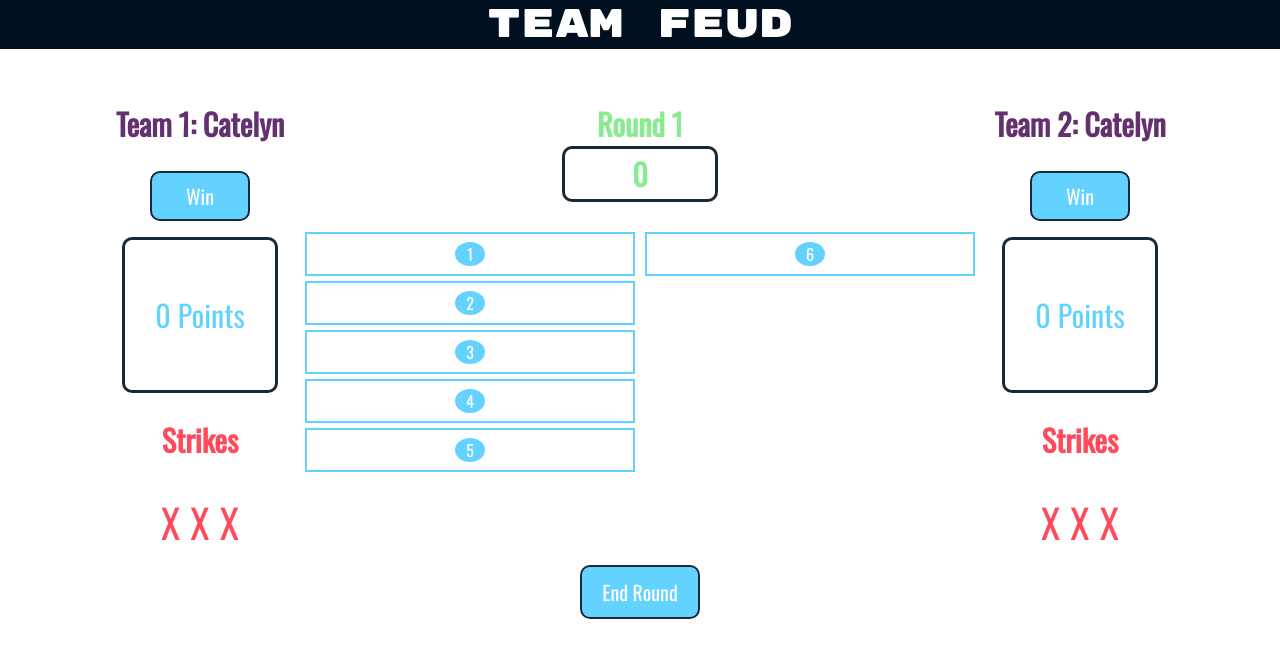
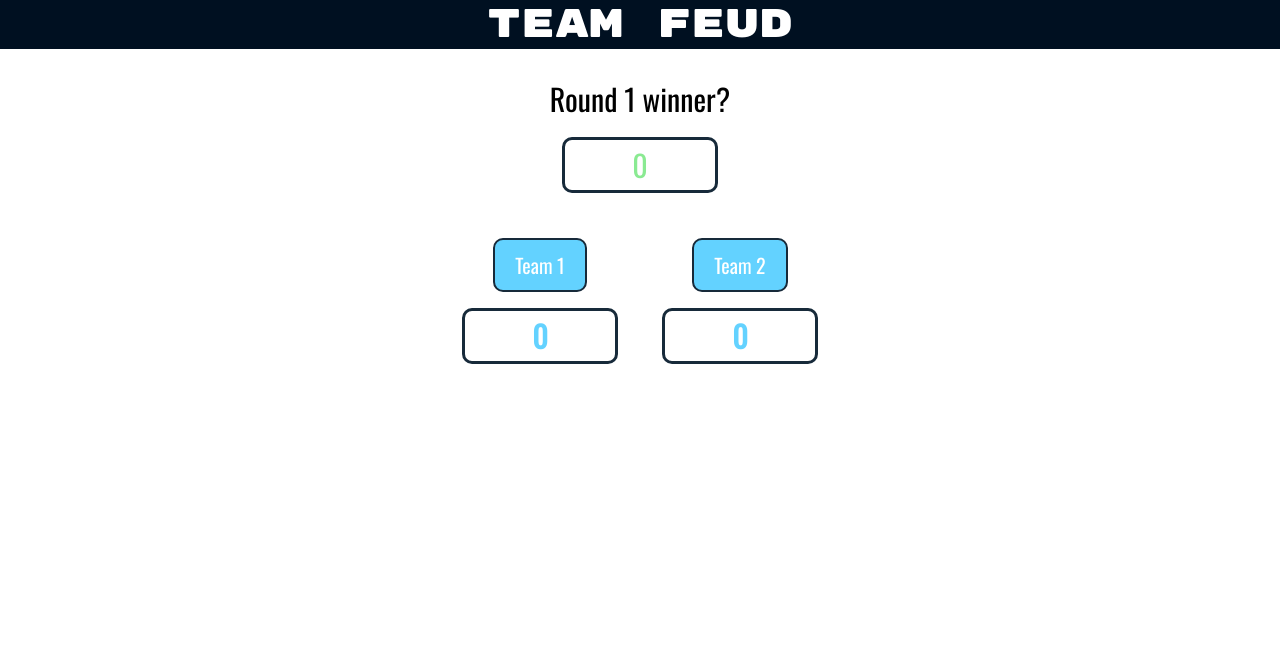
Before and after one commit to cjscholl/team-feud, a React app in the folder app/client/: page /teamfeud/game/1/1/over in a window 1280 px wide. Shown: the top 658 px of the page. Built offline with nearby package versions, Linux system fonts and the light colour scheme.

Commit message:
feat: end round and end game

```diff
--- a/app/client/package.json
+++ b/app/client/package.json
@@ -26,6 +26,7 @@
   },
   "homepage": "https://github.com/cjscholl/team-feud#readme",
   "dependencies": {
+    "confetti-js": "0.0.18",
     "prop-types": "^15.7.2",
     "react": "^16.13.1",
     "react-dom": "^16.13.1",
@@ -44,7 +45,6 @@
     "babel-loader": "^8.1.0",
     "copy-webpack-plugin": "^6.0.3",
     "css-loader": "^3.6.0",
-    "style-loader": "^1.2.1",
     "eslint": "^7.2.0",
     "eslint-config-airbnb": "^18.2.0",
     "eslint-config-prettier": "^6.11.0",
@@ -52,6 +52,7 @@
     "eslint-plugin-jsx-a11y": "^6.3.1",
     "eslint-plugin-react": "^7.20.3",
     "eslint-plugin-react-hooks": "^4.0.0",
+    "style-loader": "^1.2.1",
     "webpack": "^4.43.0",
     "webpack-cli": "^3.3.12",
     "webpack-dev-server": "^3.11.0"
--- a/app/client/src/App.js
+++ b/app/client/src/App.js
@@ -8,6 +8,8 @@ import StartMenu from './components/StartMenu';
 import Game from './components/Game';
 import Header from './components/common/Header';
 import Content from './components/common/Content';
+import RoundOver from './components/RoundOver';
+import Winner from './components/Winner';
 
 export const App = () => (
   <>
@@ -16,7 +18,9 @@ export const App = () => (
       <Router basename="/teamfeud">
         <Route exact path="/" component={GameMenu} />
         <Route path="/start" component={StartMenu} />
-        <Route path="/game/:gameId/:roundId" component={Game} />
+        <Route path="/game/winner" component={Winner} />
+        <Route exact path="/game/:gameId/:roundId" component={Game} />
+        <Route exact path="/game/:gameId/:roundId/over" component={RoundOver} />
         {/* <Route path="/create" render={() => <CreateMenu />} /> */}
       </Router>
     </Content>
--- a/app/client/src/components/Game.js
+++ b/app/client/src/components/Game.js
@@ -24,21 +24,21 @@ export const Game = ({
   roundPoints, team1Score, team2Score, onWinClick,
 }) => {
   const { gameId, roundId } = useParams();
-  const handleTeamOneWinClick = () => onWinClick('one', roundPoints);
-  const handleTeamTwoWinClick = () => onWinClick('two', roundPoints);
+  const handleTeamOneWinClick = () => onWinClick('1', roundPoints);
+  const handleTeamTwoWinClick = () => onWinClick('2', roundPoints);
   return (
     <GameContainer>
-      <TeamContainer><TeamInfo teamId="1" teamNumber={1} teamName="Catelyn" teamScore={team1Score} strikes={3} onWinClick={handleTeamOneWinClick} /></TeamContainer>
+      <TeamContainer><TeamInfo teamId="1" teamNumber="1" teamName="Catelyn" teamScore={team1Score} strikes={3} onWinClick={handleTeamOneWinClick} /></TeamContainer>
       <GameBoardContainer><GameBoard gameId={gameId} roundId={roundId} /></GameBoardContainer>
-      <TeamContainer><TeamInfo teamId="2" teamNumber={2} teamName="Catelyn" teamScore={team2Score} strikes={3} onWinClick={handleTeamTwoWinClick} /></TeamContainer>
+      <TeamContainer><TeamInfo teamId="2" teamNumber="2" teamName="Catelyn" teamScore={team2Score} strikes={3} onWinClick={handleTeamTwoWinClick} /></TeamContainer>
     </GameContainer>
   );
 };
 
 const mapStateToProps = (state) => ({
   roundPoints: state.round.points,
-  team1Score: state.team.one.points,
-  team2Score: state.team.two.points,
+  team1Score: state.team['1'].points,
+  team2Score: state.team['2'].points,
 });
 
 const mapDispatchToProps = (dispatch) => ({
--- a/app/client/src/components/GameBoard/GameBoard.js
+++ b/app/client/src/components/GameBoard/GameBoard.js
@@ -1,12 +1,12 @@
 import React from 'react';
 import { connect } from 'react-redux';
+import { useHistory, useLocation } from 'react-router-dom';
 import styled from 'styled-components';
 import PropTypes from 'prop-types';
 import AnswerBox from './AnswerBox';
 import Button from '../common/Button';
 
-const RoundHeader = styled.h2`
-  color: #8AEA92;
+const RoundContainer = styled.div`
   font-size: 30px;
   text-align: center;
   display: flex;
@@ -29,8 +29,10 @@ const AnswerColumn = styled.div`
 `;
 
 const RoundPoints = styled.div`
+  margin-top: 1rem;
   height: 50px;
   width: 150px;
+  color: #8AEA92;
   border-radius: 10px;
   display: flex;
   align-items: center;
@@ -64,21 +66,27 @@ export const generateAnswerBoxColumns = (answersList) => {
 };
 
 export const GameBoard = ({
-  roundNumber, roundPoints, answersList, updateRoundPoints,
-}) => (
+  roundId, roundPoints, answersList, updateRoundPoints,
+}) => {
+  const history = useHistory();
+  const location = useLocation();
+  const handleRoundEndClick = () => { history.push(`${location.pathname}/over`); };
+
+  return (
     <>
-    <RoundHeader>
-      {`Round ${roundNumber}`}
+      <RoundContainer>
+        {`Round ${roundId}`}
         <RoundPoints>{roundPoints}</RoundPoints>
-    </RoundHeader>
+      </RoundContainer>
       <AnswersContainer>
         {generateAnswerBoxColumns(answersList, updateRoundPoints)}
       </AnswersContainer>
-    <RoundHeader>
-      <Button>End Round</Button>
-    </RoundHeader>
+      <RoundContainer>
+        <Button onClick={handleRoundEndClick}>End Round</Button>
+      </RoundContainer>
     </>
   );
+};
 
 const mapStateToProps = (state, ownProps) => {
   const { gameId, roundId } = ownProps;
@@ -92,7 +100,7 @@ const mapStateToProps = (state, ownProps) => {
 export default connect(mapStateToProps)(GameBoard);
 
 GameBoard.propTypes = {
-  roundNumber: PropTypes.number.isRequired,
+  roundId: PropTypes.number.isRequired,
   roundPoints: PropTypes.number.isRequired,
   updateRoundPoints: PropTypes.func,
   answersList: PropTypes.arrayOf(PropTypes.shape({
--- /dev/null
+++ b/app/client/src/components/RoundOver.js
@@ -0,0 +1,125 @@
+import React from 'react';
+import { connect } from 'react-redux';
+import styled from 'styled-components';
+import { useParams, useHistory } from 'react-router-dom';
+import PropTypes from 'prop-types';
+import Button from './common/Button';
+import { addToTeamPoints } from '../actions/teamActions';
+import { setRoundPoints } from '../actions/roundActions';
+
+const RoundContainer = styled.div`
+  font-size: 30px;
+  text-align: center;
+  display: flex;
+  flex-direction: column;
+  align-items: center;
+`;
+
+const WinnerButtonsContainer = styled.h2`
+  justify-content: center;
+  display: flex;
+  width: 100%;
+`;
+
+const PointsBox = styled.div`
+  background: white;
+  height: 50px;
+  width: 150px;
+  border-radius: 10px;
+  display: flex;
+  align-items: center;
+  justify-content: center;
+  border: 3px solid #172A3A;
+  margin-top: 1rem;
+`;
+
+const WinnerOption = styled.h2`
+  font-size: 30px;
+  text-align: center;
+  display: flex;
+  flex-direction: column;
+  align-items: center;
+  width: 200px;
+`;
+
+const RoundPoints = styled.div`
+  margin-top: 1rem;
+  height: 50px;
+  width: 150px;
+  color: #8AEA92;
+  border-radius: 10px;
+  display: flex;
+  align-items: center;
+  justify-content: center;
+  border: 3px solid #172A3A;
+`;
+
+const TeamScore = styled.span`
+    color: #63D2FF;
+    font-size: 30px;
+`;
+
+export const RoundOver = ({
+  roundPoints, team1Score, team2Score, onWinClick,
+}) => {
+  const history = useHistory();
+  const { gameId, roundId } = useParams();
+
+  const advanceRound = () => {
+    const nextRound = parseInt(roundId, 10) + 1;
+    setTimeout(() => {
+      if (nextRound <= 3) history.push(`/game/${gameId}/${nextRound}`);
+      else history.push('/game/winner');
+    }, 1000);
+  };
+
+  const handleTeamOneWinClick = () => {
+    onWinClick(1, roundPoints);
+    advanceRound();
+  };
+  const handleTeamTwoWinClick = () => {
+    onWinClick(2, roundPoints);
+    advanceRound();
+  };
+
+  return (
+    <>
+      <RoundContainer>
+        {`Round ${roundId} winner?`}
+        <RoundPoints>{roundPoints}</RoundPoints>
+      </RoundContainer>
+      <WinnerButtonsContainer>
+        <WinnerOption>
+          <Button onClick={handleTeamOneWinClick}>Team 1</Button>
+          <PointsBox><TeamScore>{team1Score}</TeamScore></PointsBox>
+        </WinnerOption>
+        <WinnerOption>
+          <Button onClick={handleTeamTwoWinClick}>Team 2</Button>
+          <PointsBox><TeamScore>{team2Score}</TeamScore></PointsBox>
+        </WinnerOption>
+      </WinnerButtonsContainer>
+    </>
+  );
+};
+
+const mapStateToProps = (state) => ({
+  roundPoints: state.round.points,
+  roundNumber: state.round.number,
+  team1Score: state.team['1'].points,
+  team2Score: state.team['2'].points,
+});
+const mapDispatchToProps = (dispatch) => ({
+  onWinClick: (teamNumber, points) => {
+    dispatch(addToTeamPoints(teamNumber, points));
+    dispatch(setRoundPoints(0));
+  },
+});
+
+export default connect(mapStateToProps, mapDispatchToProps)(RoundOver);
+
+RoundOver.propTypes = {
+  roundPoints: PropTypes.number.isRequired,
+  onWinClick: PropTypes.func,
+  team1Score: PropTypes.number,
+  team2Score: PropTypes.number,
+};
--- a/app/client/src/components/TeamInfo.js
+++ b/app/client/src/components/TeamInfo.js
@@ -45,32 +45,11 @@ const StrikeContainer = styled.div`
   display: flex;
 `;
 
-const Button = styled.button`
-  font-family: 'Oswald','sans-serif';
-  width: 100px;
-  height: 50px;
-  margin-bottom: 1rem;
-  border-radius: 10px;
-  background: #63D2FF;
-    color: white;
-  &:hover {
-    color: #63D2FF;
-    background-color: white;
-  }
-  &:active {
-    background-color: #63D2FF;
-    color: white;
-  }
-  border: 2px solid #172A3A;
-  font-size: 20px;
-`;
-
 export const TeamInfo = ({
-  teamId, teamName, teamScore, teamNumber, strikes = 0, onWinClick,
+  teamId, teamName, teamScore, teamNumber, strikes = 0,
 }) => (
   <StyledTeamInfo id={teamId}>
     <TeamHeader>{`Team ${teamNumber}: ${teamName}`}</TeamHeader>
-    <Button onClick={onWinClick}>Win</Button>
     <PointsBox><TeamScore>{`${teamScore} Points`}</TeamScore></PointsBox>
     <StrikeHeader>Strikes</StrikeHeader>
     <StrikeContainer>
@@ -89,5 +68,4 @@ TeamInfo.propTypes = {
   teamScore: PropTypes.number,
   teamNumber: PropTypes.oneOf([1, 2]),
   strikes: PropTypes.number,
-  onWinClick: PropTypes.func,
 };
--- /dev/null
+++ b/app/client/src/components/Winner.js
@@ -0,0 +1,77 @@
+import React, { useEffect } from 'react';
+import { connect } from 'react-redux';
+import { useHistory } from 'react-router-dom';
+import styled from 'styled-components';
+import PropTypes from 'prop-types';
+import ConfettiGenerator from 'confetti-js';
+import Button from './common/Button';
+
+const WinnerText = styled.div`
+  color: #8AEA92;
+  font-size: 50px;
+  text-align: center;
+  display: flex;
+  flex-direction: column;
+  align-items: center;
+  height: 200px;
+  justify-content: space-between;
+  background-color: transparent;
+`;
+
+const Confetti = styled.canvas`
+  position: absolute;
+  top: 0;
+  left: 0;
+  height: 100%;
+  width: 100%;
+`;
+
+const MenuButton = styled(Button)`
+  z-index: 1;
+`;
+export const Winner = ({
+  team1Score, team2Score,
+}) => {
+  const history = useHistory();
+  let winningText = '';
+  if (team1Score > team2Score || team1Score < team2Score) {
+    const winningTeam = team1Score > team2Score ? '1' : '2';
+    winningText = `Team ${winningTeam} wins!`;
+  } else winningText = 'Its a tie!';
+
+  const handleMenuClick = () => {
+    history.push('/');
+  };
+
+  useEffect(() => {
+    const confettiSettings = { target: 'my-canvas' };
+    const confetti = new ConfettiGenerator(confettiSettings);
+    confetti.render();
+
+    return () => confetti.clear();
+  }, []);
+
+  return (
+    <>
+      <Confetti id="my-canvas" />
+      <WinnerText>
+        {winningText}
+        <MenuButton onClick={handleMenuClick}>Menu</MenuButton>
+      </WinnerText>
+    </>
+  );
+};
+
+const mapStateToProps = (state) => ({
+  team1Score: state.team['1'].points,
+  team2Score: state.team['2'].points,
+});
+const mapDispatchToProps = () => ({
+});
+
+export default connect(mapStateToProps, mapDispatchToProps)(Winner);
+
+Winner.propTypes = {
+  team1Score: PropTypes.number.isRequired,
+  team2Score: PropTypes.number.isRequired,
+};
--- a/app/client/src/reducers/teamReducer.js
+++ b/app/client/src/reducers/teamReducer.js
@@ -1,11 +1,11 @@
 import { teamActionTypes } from '../actions/teamActions';
 
 const initialState = {
-  one: {
+  1: {
     points: 0,
 
   },
-  two: {
+  2: {
     points: 0,
   },
 
```
Also changed, not shown: 1 other file (tests, documents, lock files or other folders). Lines whose indentation alone changed are shown as unchanged.
